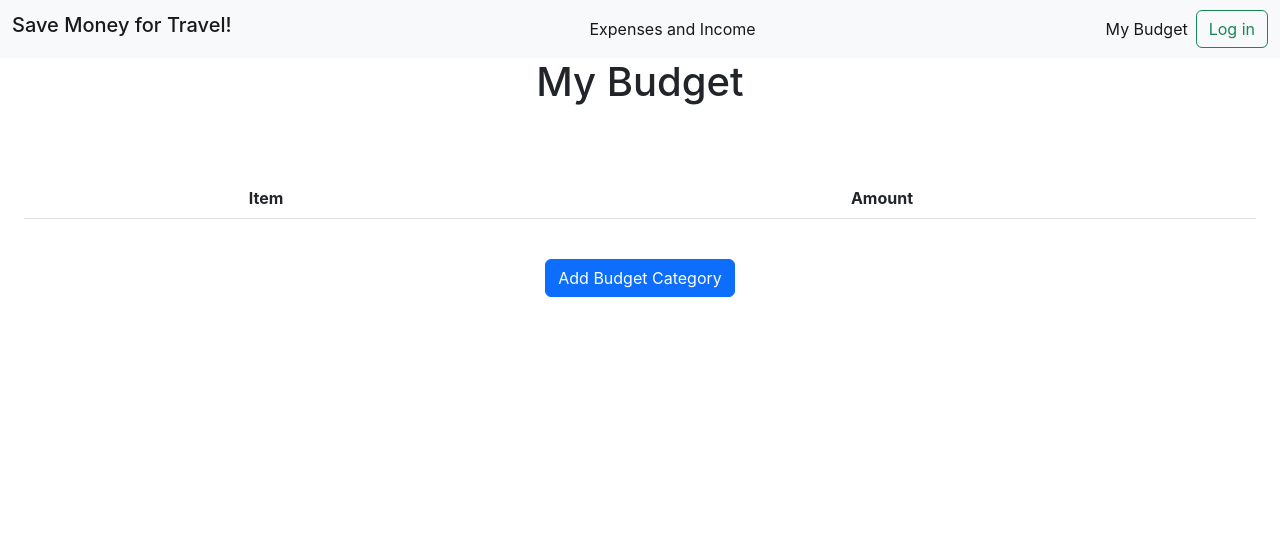
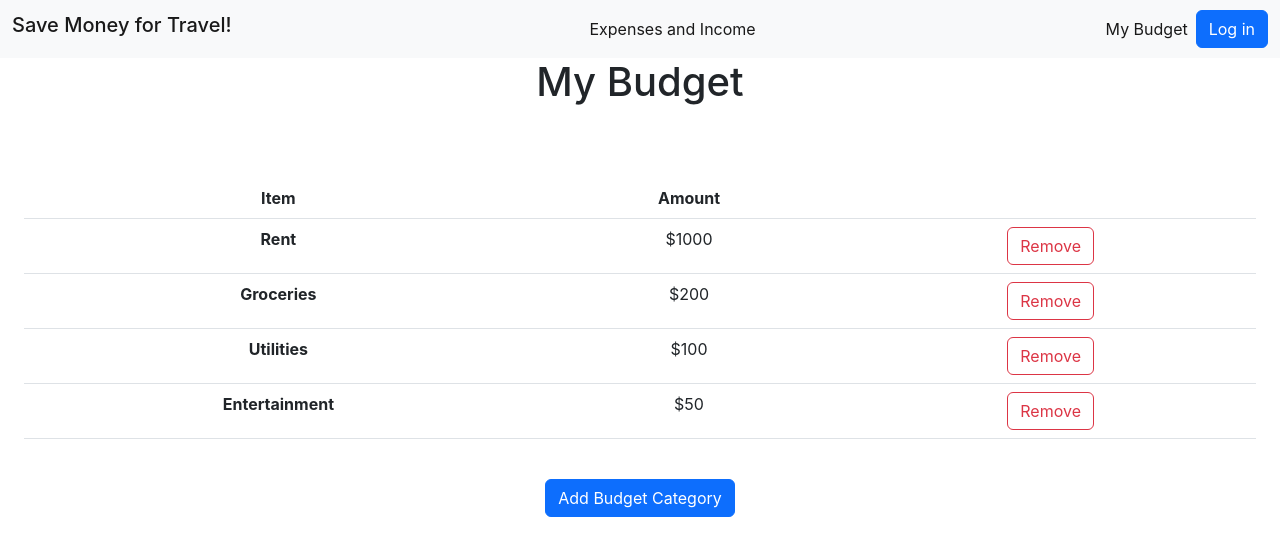
Before and after one commit to CodingCashew/journey-funds-save-money-for-travel, a React (Create React App) app: page / in a window 1280 px wide. Shown: the top 556 px of the page. Built offline with nearby package versions, Linux system fonts and the light colour scheme.

Commit message:
Remove Budge Items

```diff
--- a/src/Components/Budget.tsx
+++ b/src/Components/Budget.tsx
@@ -1,8 +1,15 @@
 import { useState } from "react";
 import { budgetCategory } from "../shared/interfaces";
 
+const dummyData: budgetCategory[] = [
+  { Rent: 1000 },
+  { Groceries: 200 },
+  { Utilities: 100 },
+  { Entertainment: 50 },
+];
+
 function Budget() {
-  const [budget, setBudget] = useState<budgetCategory[]>([]);
+  const [budget, setBudget] = useState<budgetCategory[]>(dummyData);
 
   const [isAddingCategory, setIsAddingCategory] = useState<boolean>(false);
 
@@ -22,6 +29,12 @@ function Budget() {
 
     setIsAddingCategory(false);
   };
+
+  const removeItem = (key: string) => {
+    const updatedBudget = budget.filter((item) => !item[key]);
+    setBudget(updatedBudget);
+  };
+
   return (
     <div>
       <h1 className="mb-5">My Budget</h1>
@@ -31,6 +44,7 @@ function Budget() {
             <tr>
               <th scope="col">Item</th>
               <th scope="col">Amount</th>
+              <th scope="col"></th>
             </tr>
           </thead>
           <tbody>
@@ -39,6 +53,15 @@ function Budget() {
                 <tr key={key + index}>
                   <th scope="row">{key}</th>
                   <td>${value}</td>
+                  <td>
+                    <button
+                      type="button"
+                      className="btn btn-outline-danger"
+                      onClick={() => removeItem(key)}
+                    >
+                      Remove
+                    </button>
+                  </td>
                 </tr>
               ))
             )}
--- a/src/Components/Navbar.tsx
+++ b/src/Components/Navbar.tsx
@@ -33,7 +33,7 @@ function Navbar() {
               </li>
             </ul>
             <form className="d-flex" role="search">
-              <button className="btn btn-outline-success" type="submit">
+              <button className="btn btn-primary" type="submit">
                 Log in
               </button>
             </form>
```
